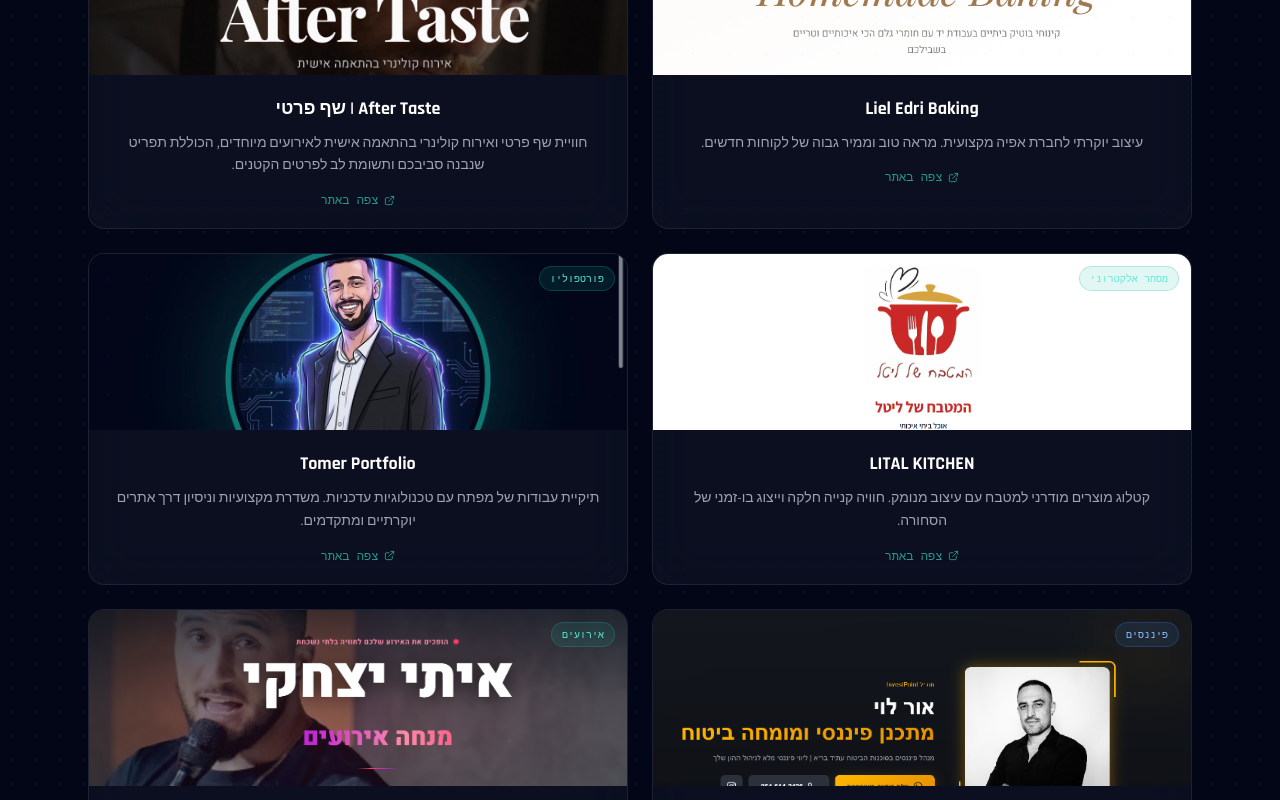
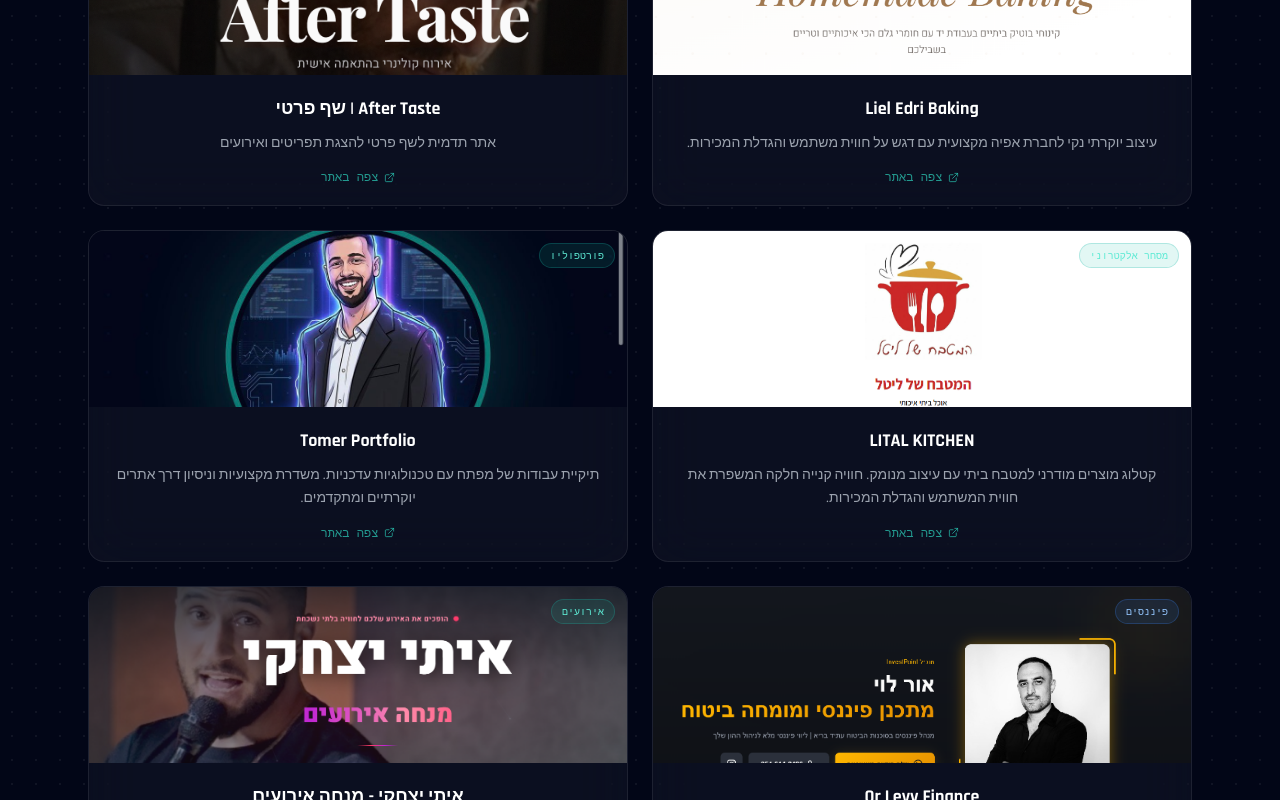
Before and after one commit to DolevAtik/Web4You, a React (Vite) app: page / in a window 1280 px wide. Shown: the part 2440-3240 px from the top of the page. Built offline with nearby package versions, Linux system fonts and the light colour scheme.

Commit message:
update222

```diff
--- a/src/data/content.js
+++ b/src/data/content.js
@@ -149,7 +149,7 @@
       id: "liel-edri-baking",
       title: "Liel Edri Baking",
       description:
-        "עיצוב יוקרתי לחברת אפיה מקצועית. מראה טוב וממיר גבוה של לקוחות חדשים.",
+        "עיצוב יוקרתי נקי לחברת אפיה מקצועית עם דגש על חווית משתמש והגדלת המכירות.",
       image: "images/liel-edri-baking.png",
       url: "https://dolevatik.github.io/Liel-Edri-Baking/",
       tag: "קייטרינג ואפיה",
@@ -158,7 +158,7 @@
       id: "after-taste",
       title: "After Taste | שף פרטי",
       description:
-        "חוויית שף פרטי ואירוח קולינרי בהתאמה אישית לאירועים מיוחדים, הכוללת תפריט שנבנה סביבכם ותשומת לב לפרטים הקטנים.",
+        "אתר תדמית לשף פרטי להצגת תפריטים ואירועים ",
       image: "images/after-taste.png",
       url: "https://tomernado.github.io/after-taste/",
       tag: "שף פרטי",
@@ -167,7 +167,7 @@
       id: "lital-kitchen",
       title: "LITAL KITCHEN",
       description:
-        "קטלוג מוצרים מודרני למטבח עם עיצוב מנומק. חוויה קנייה חלקה וייצוג בו-זמני של הסחורה.",
+        "קטלוג מוצרים מודרני למטבח ביתי עם עיצוב מנומק. חוויה קנייה חלקה המשפרת את חווית המשתמש והגדלת המכירות.",
       image: "images/lital-kitchen.png",
       url: "https://dolevatik.github.io/LITAL-KITCHEN/",
       tag: "מסחר אלקטרוני",
@@ -231,7 +231,7 @@
 
 // ── Contact Section ──────────────────────────────────────────
 export const contactSection = {
-  sectionTitle: "יש שאלות?",
+  sectionTitle: "צור קשר",
   sectionSubtitle: "בואו נדבר ישירות - לא בטופס, בוואטסאפ, בטלפון או במיל",
   channels: [
     {
@@ -249,7 +249,7 @@
       icon: "Phone",
       color: "blue",
       title: "טלפון",
-      description: "דברו ישירות עם אדם",
+      description: "דברו ישירות עם הצוות שלנו",
       display: contact.phone,
       href: contact.phoneHref,
     },
```
